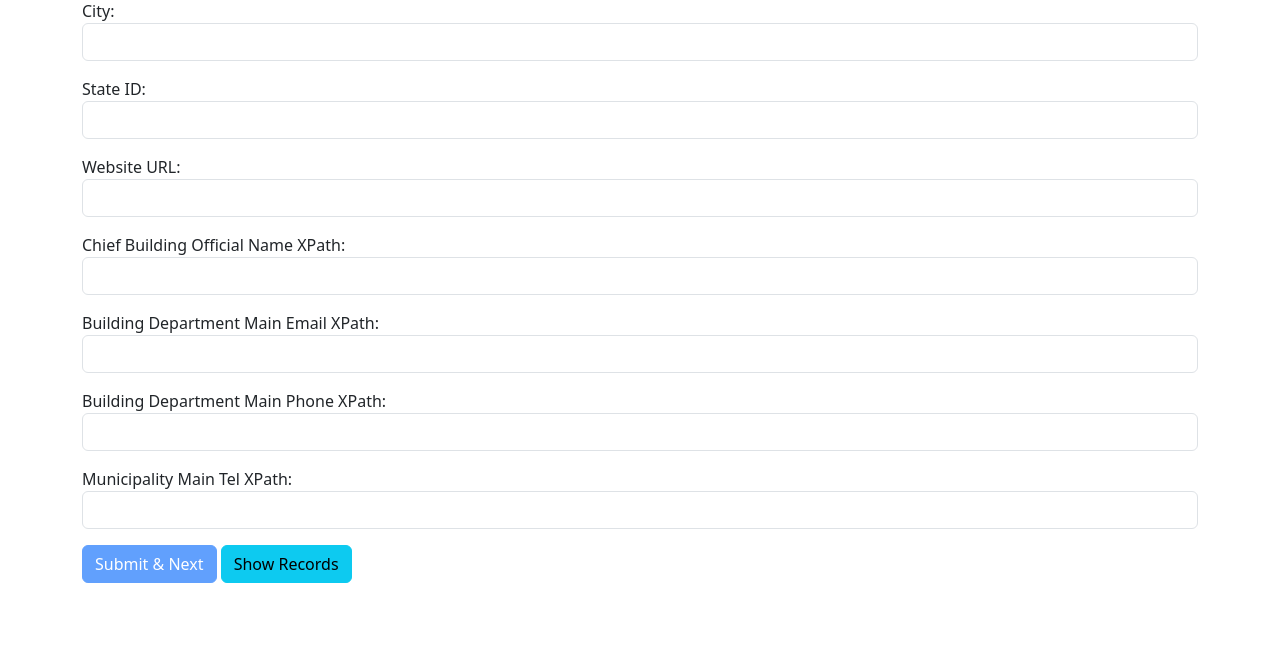
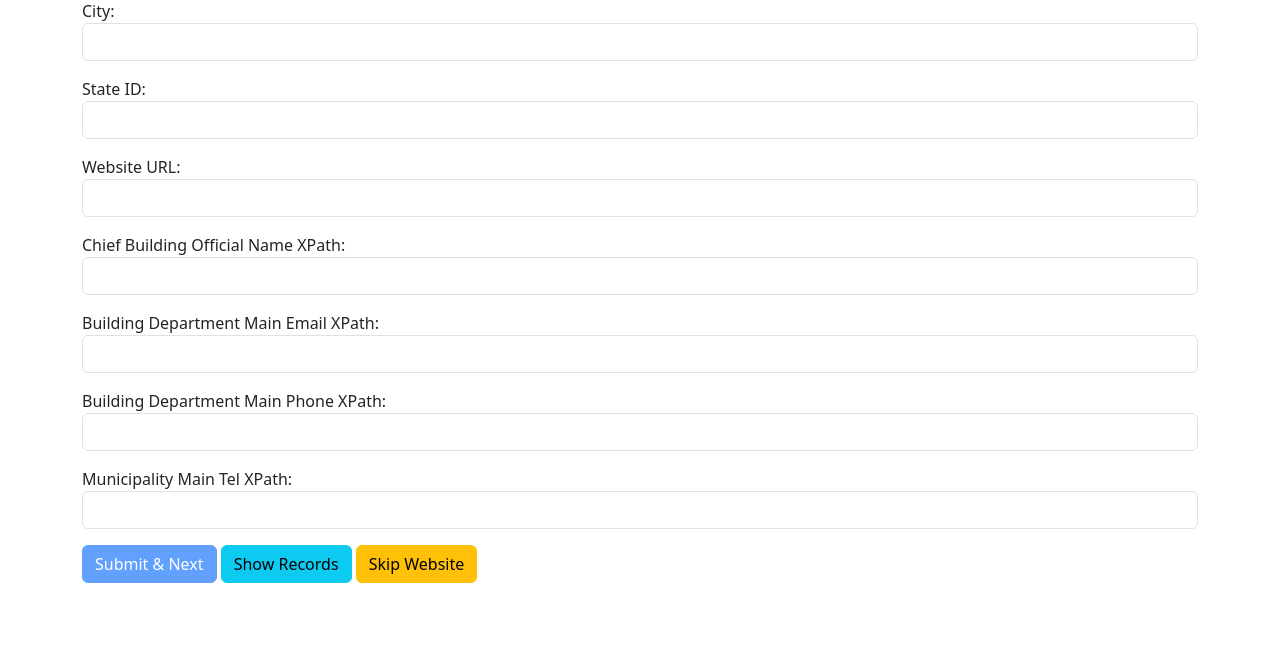
Before and after one commit to alishakeel43/scrapy_project, a Django app: page /view_records/ in a window 1280 px wide. Shown: the part 55-700 px from the top of the page. Run offline with Django 5.2, Linux system fonts and the light colour scheme.

Commit message:
apply the skip button on the website

```diff
--- a/spidersweb/models.py
+++ b/spidersweb/models.py
@@ -10,6 +10,7 @@ class WebsiteXPath(models.Model):
     building_department_main_email_xpath = models.TextField(blank=True, null=True)
     building_department_main_phone_xpath = models.TextField(blank=True, null=True)
     chief_building_official_name_xpath = models.TextField(blank=True, null=True)
+    skip_website = models.BooleanField(default=False)
 
     # Timestamps
     created_at = models.DateTimeField(auto_now_add=True)
--- a/spidersweb/templates/spidersweb/scrape_form.html
+++ b/spidersweb/templates/spidersweb/scrape_form.html
@@ -108,6 +108,7 @@
     <!-- Buttons -->
     <button type="submit" id="formSubmitBtn" class="btn btn-primary" disabled>Submit & Next</button>
     <button type="button" id="viewRecordsBtn" class="btn btn-info">Show Records</button>
+    <button type="button" id="skipWebsiteBtn" class="btn btn-warning">Skip Website</button>
 </form>
 
 <!-- Area to display results from AJAX call -->
@@ -118,6 +119,32 @@
 <script src="https://code.jquery.com/jquery-3.6.0.min.js"></script>
 <script>
     $(document).ready(function() {
+
+
+        $('#skipWebsiteBtn').click(function() {
+            const form = $('#scrapyForm');
+            const formData = form.serialize(); // Serialize form data
+
+            $.ajax({
+                url: '{% url "skip_website" %}', // Replace with the actual URL name for your Django view
+                method: 'POST',
+                data: formData + '&action=skip_website', // Add an extra field to indicate skip action
+                headers: {
+                    'X-CSRFToken': form.find('input[name="csrfmiddlewaretoken"]').val()
+                },
+                success: function(data) {
+                    if (data.success) {
+                        window.location.href = data.redirect_url; // Redirect to the URL provided in the response
+                    } else {
+                        alert('Failed to skip the website URL.');
+                    }
+                },
+                error: function(xhr, status, error) {
+                    console.error('Error:', error);
+                }
+            });
+        });
+
 
         function fetchRecords(formData) {
             $('#result').html(
--- a/spidersweb/urls.py
+++ b/spidersweb/urls.py
@@ -1,9 +1,10 @@
 from django.urls import path
-from .views import scrape_view,view_records,check_website,scrapy_submit
+from .views import scrape_view,view_records,check_website,scrapy_submit,skip_website
 
 urlpatterns = [
     path('', scrape_view, name='scrape_view'),
     path('scrapy/', scrapy_submit, name='scrapy_submit'),
     path('view_records/', view_records, name='view_records'),
     path('check_website/', check_website, name='check_website'),
+    path('skip-website/', skip_website, name='skip_website'),
 ]
--- a/spidersweb/views.py
+++ b/spidersweb/views.py
@@ -309,3 +309,35 @@ def get_record_not_in_website_xpath_rawsql(start_id='', end_id=''):
         else:
             result = None
     return result
+
+
+def skip_website(request):
+    if request.method == 'POST':
+        action = request.POST.get('action')
+        if action == 'skip_website':
+
+            start_id = request.POST.get('start_id')
+            end_id = request.POST.get('end_id')
+            # Extract form data
+            city = request.POST.get('city')
+            state_id = request.POST.get('state_id')
+            website = request.POST.get('website')
+            skip_website = request.POST.get('skip_website') == 'on'
+            try:
+                with transaction.atomic():
+                    obj, created = WebsiteXPath.objects.select_for_update().get_or_create(
+                        city=city,
+                        state_id=state_id,
+                        website=website,
+                        defaults={'skip_website': skip_website}
+                    )
+                # Process the form data as needed
+                # For example, you might update the database or perform other actions
+                if start_id and end_id :
+                    start_id = int(start_id) + 1
+                    end_id = int(end_id)
+                    target_url = reverse('scrape_view') + f'?start_id={start_id}&end_id={end_id}'
+
+                return JsonResponse({'success': True, 'redirect_url': target_url})
+            except Exception as e:
+                return JsonResponse({'success': False, 'error': str(e)}, status=400)
```
Also changed, not shown: spidersweb/migrations/0003_websitexpath_skip_website.py (added).
